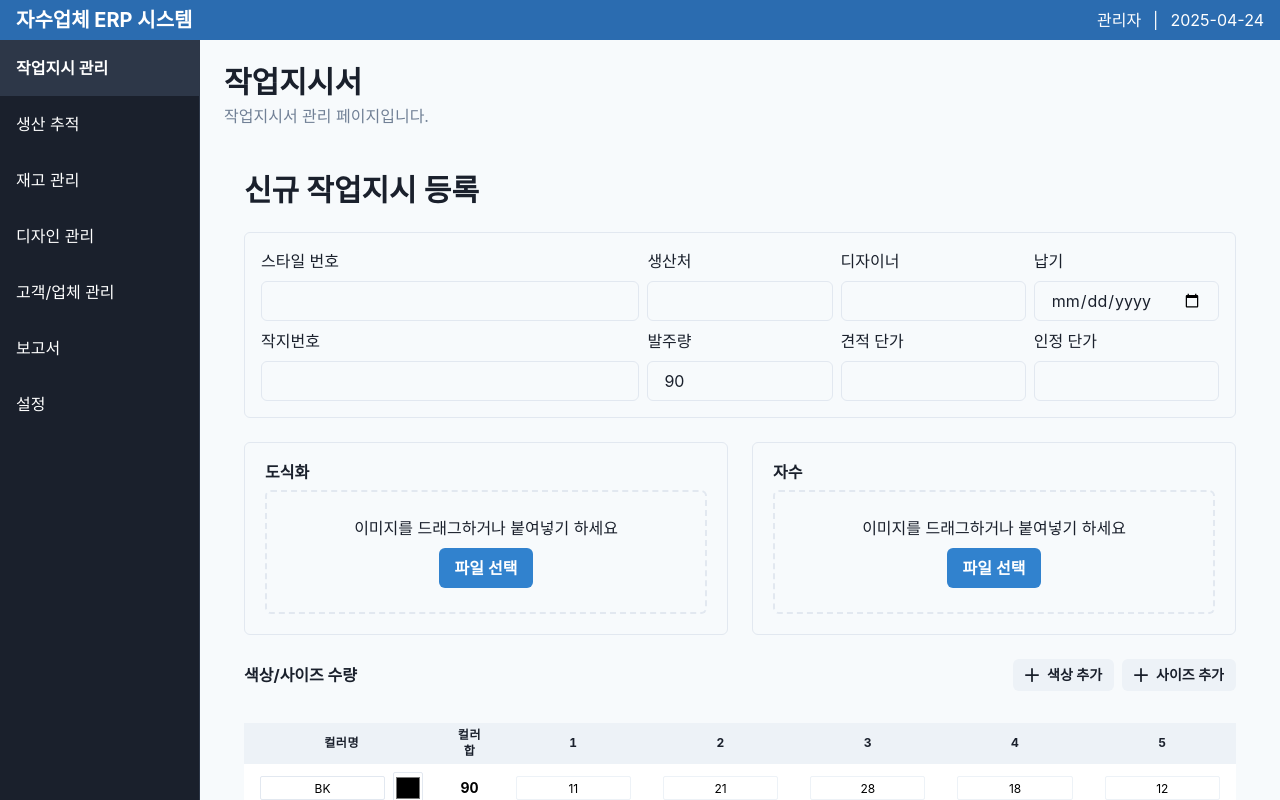
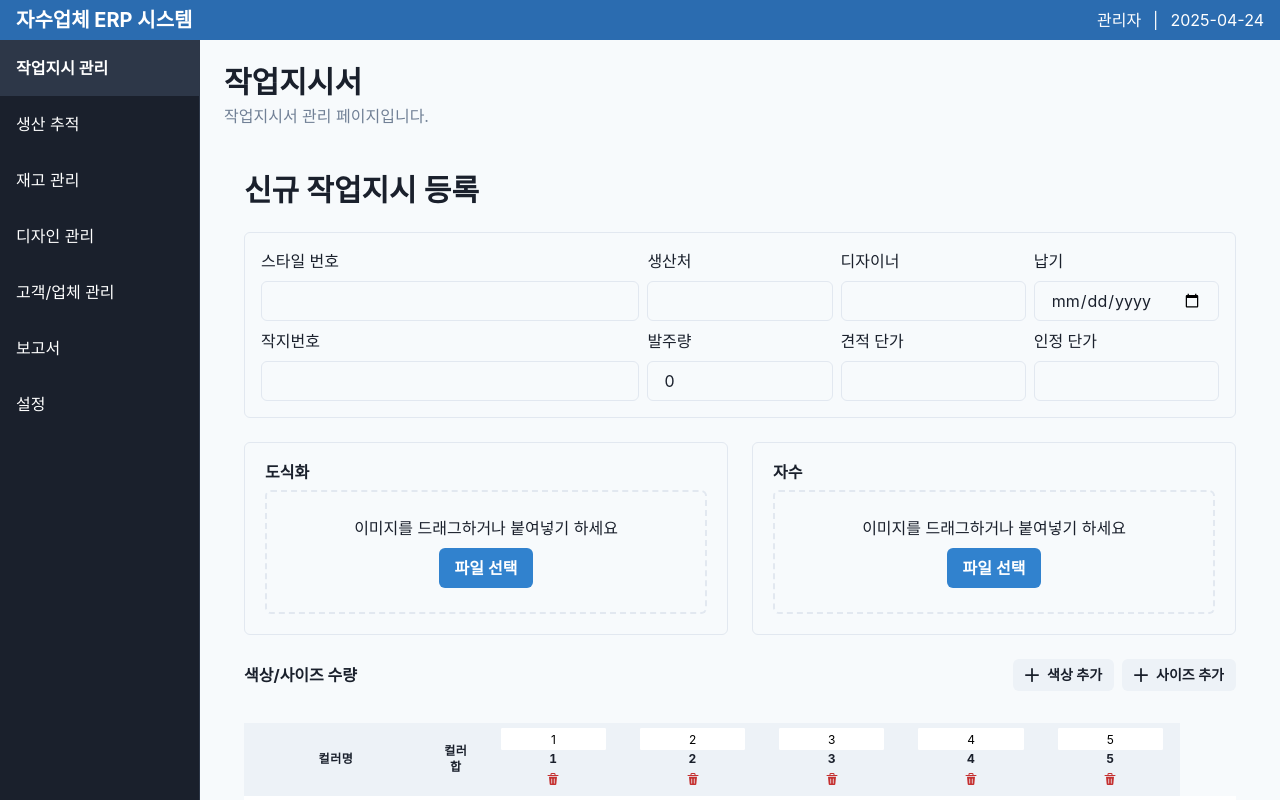
Before and after one commit to 90jihun/embroidery_erp, a React (Create React App) app in the folder embroidery-erp/frontend/: page /orders in a window 1280 px wide. Built offline with nearby package versions, Linux system fonts and the light colour scheme.

Commit message:
Auto-sync: 2025-04-24_18-43-08

```diff
--- a/embroidery-erp/frontend/package.json
+++ b/embroidery-erp/frontend/package.json
@@ -25,6 +25,7 @@
     "react-scripts": "5.0.1",
     "recharts": "^2.15.3",
     "typescript": "^4.9.5",
+    "uuid": "^11.1.0",
     "web-vitals": "^2.1.4"
   },
   "scripts": {
--- a/embroidery-erp/frontend/src/components/Orders/OrderForm.jsx
+++ b/embroidery-erp/frontend/src/components/Orders/OrderForm.jsx
@@ -5,6 +5,7 @@ import {
   Thead, Tbody, Tr, Td, Th, useToast, FormControl, FormLabel, Grid, GridItem, IconButton
 } from '@chakra-ui/react';
 import { AddIcon } from '@chakra-ui/icons';
+import { DeleteIcon } from '@chakra-ui/icons';
 
 const OrderForm = () => {
   const toast = useToast();
@@ -17,10 +18,10 @@ const OrderForm = () => {
   const [formData, setFormData] = useState({
     styleNo: '', customer: '', designer: '', manufacturer: '',
     quotedPrice: '', approvedPrice: '', deadline: '', jobNo: '', quantity: '',
-    colors: [ { colorName: 'BK', colorCode: '#000000' } ],
+    colors: [ { colorName: 'WT', colorCode: '#000000' } ],
     sizes: ['1', '2', '3', '4', '5'],
     quantities: {
-      'BK': { '1': 11, '2': 21, '3': 28, '4': 18, '5': 12 }
+      'WT': { '1': 0, '2': 0, '3': 0, '4': 0, '5': 0 }
     }
   });
 
@@ -78,7 +79,7 @@ const OrderForm = () => {
   }; */
 
   // 사이즈명 변경
-  const handleSizeChange = (idx, value) => {
+  const handleSizeNameChange = (idx, value) => {
     const updatedSizes = [...formData.sizes];
     const prevSize = updatedSizes[idx];
     updatedSizes[idx] = value;
@@ -104,19 +105,25 @@ const OrderForm = () => {
   };
 
   // 색상/사이즈 추가 핸들러
-  const addColor = () => {
+  // const addColor = () => {
+    // setFormData((prev) => ({
+      // ...prev,
+      // colors: [...prev.colors, { colorName: '', colorCode: '#000000' }]
+    // }));
+  // };
+//사이즈 추가
+  const addSize = () => {
+  const index = formData.sizes.length + 1;
+  let newName = `${index}`;
+  while (formData.sizes.includes(newName)) {
+    newName = `${newName}_`;
+  }
   setFormData((prev) => ({
     ...prev,
-      colors: [...prev.colors, { colorName: '', colorCode: '#000000' }]
+    sizes: [...prev.sizes, newName]
   }));
 };
 
-  const addSize = () => {
-    setFormData((prev) => ({
-      ...prev,
-      sizes: [...prev.sizes, '']
-    }));
-  };
 
   // 이미지 파일 핸들러
   const handleImageFile = (type, file) => {
@@ -158,8 +165,54 @@ const OrderForm = () => {
     }, 0);
   };
 
+  // 색상 추가 시 자동 고유 이름 부여
+  const addColor = () => {
+    const index = formData.colors.length + 1;
+    let defaultName = `컬러${index}`;
+    while (formData.colors.find((c) => c.colorName === defaultName)) {
+      defaultName += '_';
+    }
+    setFormData((prev) => ({
+      ...prev,
+      colors: [...prev.colors, { colorName: defaultName, colorCode: '#000000' }]
+    }));
+  };
 
+  /*   // 사이즈 추가
+  const addSize = () => {
+    setFormData((prev) => ({
+      ...prev,
+      sizes: [...prev.sizes, `${prev.sizes.length + 1}`]
+    }));
+  };
+   */
 
+ // ❌ 색상 삭제
+  const removeColor = (index) => {
+    const colorName = formData.colors[index].colorName;
+    const newColors = formData.colors.filter((_, i) => i !== index);
+    const newQuantities = { ...formData.quantities };
+    delete newQuantities[colorName];
+    setFormData((prev) => ({ ...prev, colors: newColors, quantities: newQuantities }));
+  };
+
+// ❌ 사이즈 삭제
+const removeSize = (index) => {
+  const sizeToRemove = formData.sizes[index];
+  const newSizes = formData.sizes.filter((_, i) => i !== index);
+  const newQuantities = { ...formData.quantities };
+
+  // 각 색상별 수량 객체에서 해당 사이즈 삭제
+  Object.keys(newQuantities).forEach((color) => {
+    delete newQuantities[color][sizeToRemove];
+  });
+
+  setFormData((prev) => ({
+    ...prev,
+    sizes: newSizes,
+    quantities: newQuantities
+  }));
+};
 
 
 
@@ -267,7 +320,29 @@ const OrderForm = () => {
                     <Th>컬러명</Th>
 					  <Th>컬러 합</Th>
 					  {formData.sizes.map((size, sIdx) => (
-						<Th key={sIdx}>{size}</Th>
+						<Th key={sIdx}textAlign="center">
+							<Input
+							  size="xs"
+							  value={size}
+							  onChange={(e) => handleSizeNameChange(sIdx, e.target.value)}
+							  textAlign="center"
+							  bg="white"
+							  color="black"
+							  onKeyDown={(e) => e.key === 'Enter' && e.preventDefault()}
+							/>
+							{/* 삭제버튼생성 */}
+							<Flex direction="column" align="center">
+							  <Text>{size}</Text>
+							  <IconButton
+								size="xs"
+								icon={<DeleteIcon />}
+								aria-label="사이즈 삭제"
+								colorScheme="red"
+								variant="ghost"
+								onClick={() => removeSize(sIdx)}  // 이 함수는 위에서 구현해뒀어야 해요
+							  />
+							</Flex>
+						  </Th>
 					  ))}
 					</Tr>
 				  </Thead>
@@ -297,21 +372,29 @@ const OrderForm = () => {
                     />
                   </Flex>
                 </Td>
+
+
                 <Td><strong>{calculateColorTotal(color)}</strong></Td>
-                {formData.sizes.map((size) => (
-                  <Td key={size}>
+                {formData.sizes.map((size, sIdx) => (
+				  <Td key={size.name}>
 					<Input
 					  size="xs"
-                      type="number"
-                      textAlign="center"
-                      value={formData.quantities[color.colorName]?.[size] || 0}
-                      onChange={(e) => handleQuantityChange(color.colorName, size, e.target.value)}
-                      bg="white"
-                      color="black"
-                      onKeyDown={(e) => e.key === 'Enter' && e.preventDefault()}
+					  value={size.name}
+					  onChange={(e) => handleSizeNameChange(sIdx, e.target.value)}
 					/>
 				  </Td>
 				))}
+
+
+				<Td>
+                  <IconButton
+                    size="xs"
+                    colorScheme="red"
+                    icon={<DeleteIcon />}
+                    onClick={() => removeColor(idx)}
+                    aria-label="컬러 삭제"
+                  />
+                </Td>
               </Tr>
             ))}
 
```
Also changed, not shown: 1 other file (tests, documents, lock files or other folders). Lines whose indentation alone changed are shown as unchanged.
